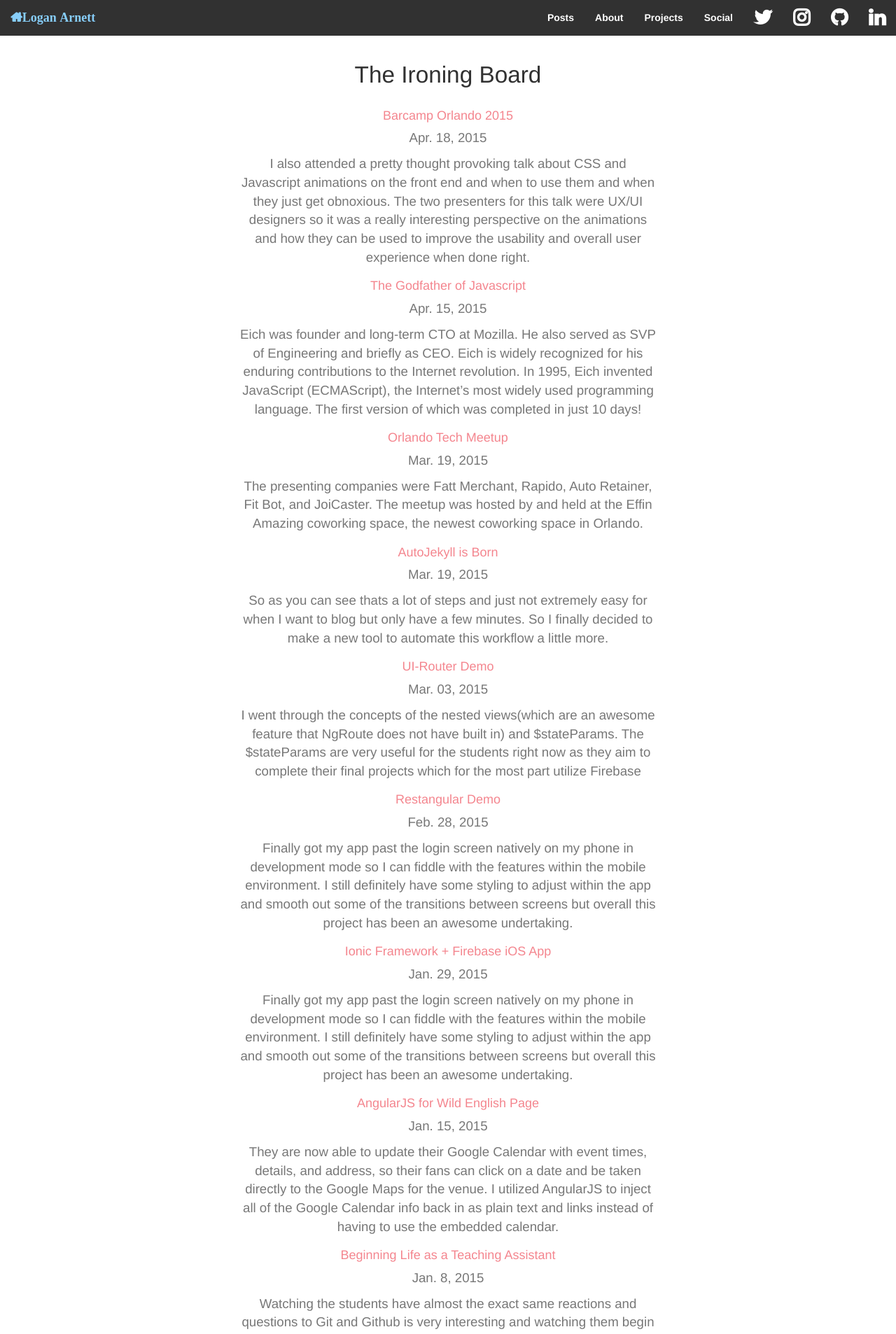
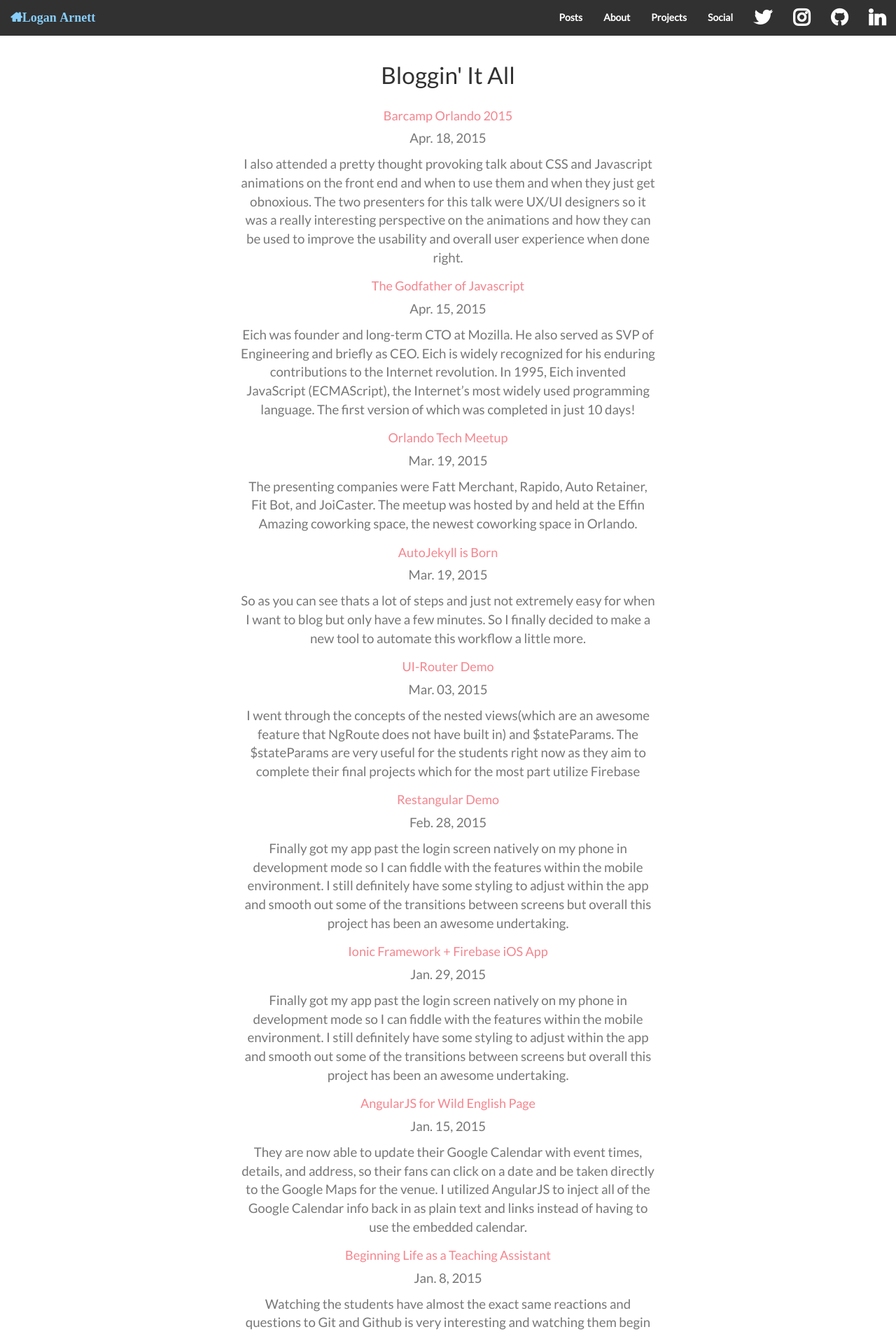
Before and after one commit to LoganArnett/MEANfolio, a Jekyll site: the page built from all-posts.html, in a window 1280 px wide. Shown: the top 1906 px of the page at 70% size. Built offline with Jekyll 4.4.1, drawn with Linux system fonts in a browser that asks for light colours; nearby versions of some CDN libraries.

Commit message:
change blog title and font

```diff
--- a/_includes/head.html
+++ b/_includes/head.html
@@ -1,6 +1,7 @@
 <head>
         <meta name="viewport" content="width=device-width, initial-scale=1">
         <title>Logan Arnett</title>
+        <link href='http://fonts.googleapis.com/css?family=Lato' rel='stylesheet' type='text/css'>
         <link href="//maxcdn.bootstrapcdn.com/font-awesome/4.2.0/css/font-awesome.min.css" rel="stylesheet">
         <link rel="stylesheet" href="https://maxcdn.bootstrapcdn.com/bootstrap/3.3.0/css/bootstrap.min.css">
         <link rel="stylesheet" type="text/css" href="/style.css">
--- a/all-posts.html
+++ b/all-posts.html
@@ -3,7 +3,7 @@
 ---
 <body>
 <div id="posts" class="container-fluid">
-  <h3 class="full-board">The Ironing Board</h3>
+  <h3 class="full-board">Bloggin' It All</h3>
 
   <ul class="ironBoard full">
     {% for post in site.posts %}
--- a/index.html
+++ b/index.html
@@ -4,7 +4,7 @@
 <body ng-app="slider" ng-controller="MainCtrl as app">
   <div id="container">
 <div id="posts" class="container-fluid">
-  <h3>The Ironing Board</h3>
+  <h3>Bloggin' Recently</h3>
 
   <ul class="ironBoard">
     {% for post in site.posts limit:3 %}
--- a/style.css
+++ b/style.css
@@ -23,6 +23,7 @@
 body {
     margin: 0;
     color: #777777;
+    font-family: 'Lato', sans-serif;
 }
 #page-title {
     margin-left: auto;
@@ -598,7 +599,6 @@
     background: white;
     color: #313131;
     font-weight: bold;
-    font-family: "Helvetica Neue", Helvetica, Arial, sans-serif;
     -webkit-appearance: none;
 }
 
```
